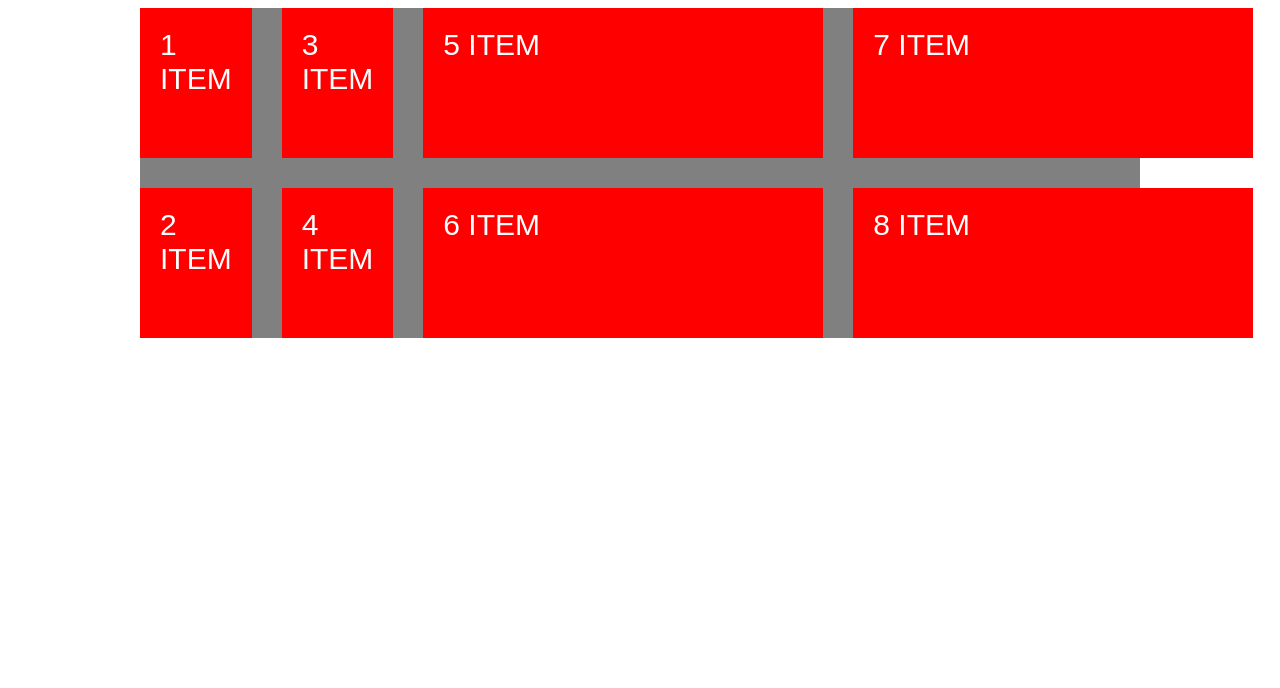
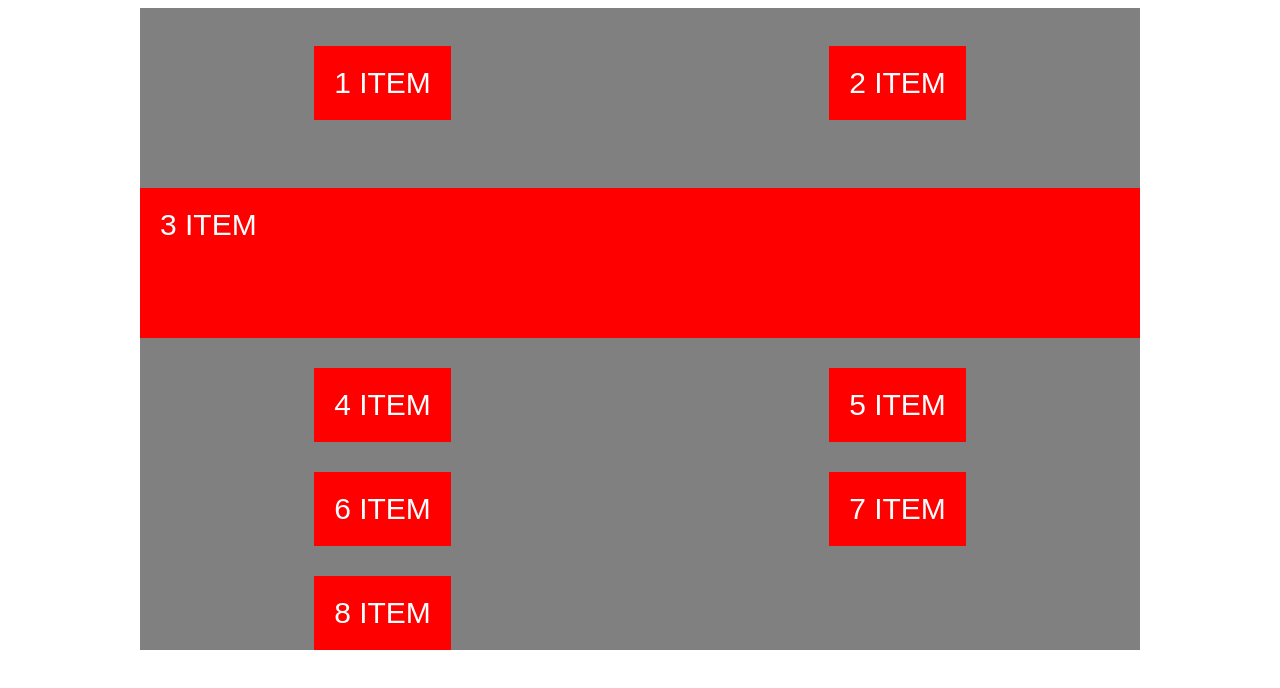
Before and after one commit to antonlazurko/css-grid-practise, a website: page src/index.html in a window 1280 px wide. Drawn offline with nearby package versions, Linux system fonts and the light colour scheme; files that its build step writes are made by us from their sources.

Commit message:
add aligning

```diff
--- a/src/sass/style.sass
+++ b/src/sass/style.sass
@@ -6,8 +6,9 @@
     grid-template-columns: repeat(2, 1fr)
     grid-template-rows: repeat(2, 150px)
     grid-auto-columns: 400px
-    grid-auto-flow: column
     grid-gap: 30px
+    align-items: center
+    justify-items: center
 .item
     padding: 20px
     font-size: 30px
@@ -26,6 +27,9 @@
         // grid-area: 2 / 2 / 3 / 3
     &-2
     &-3
+        grid-column: 1 / 3
+        align-self: stretch
+        justify-self: stretch
     &-4
     &-5
     &-6
```
